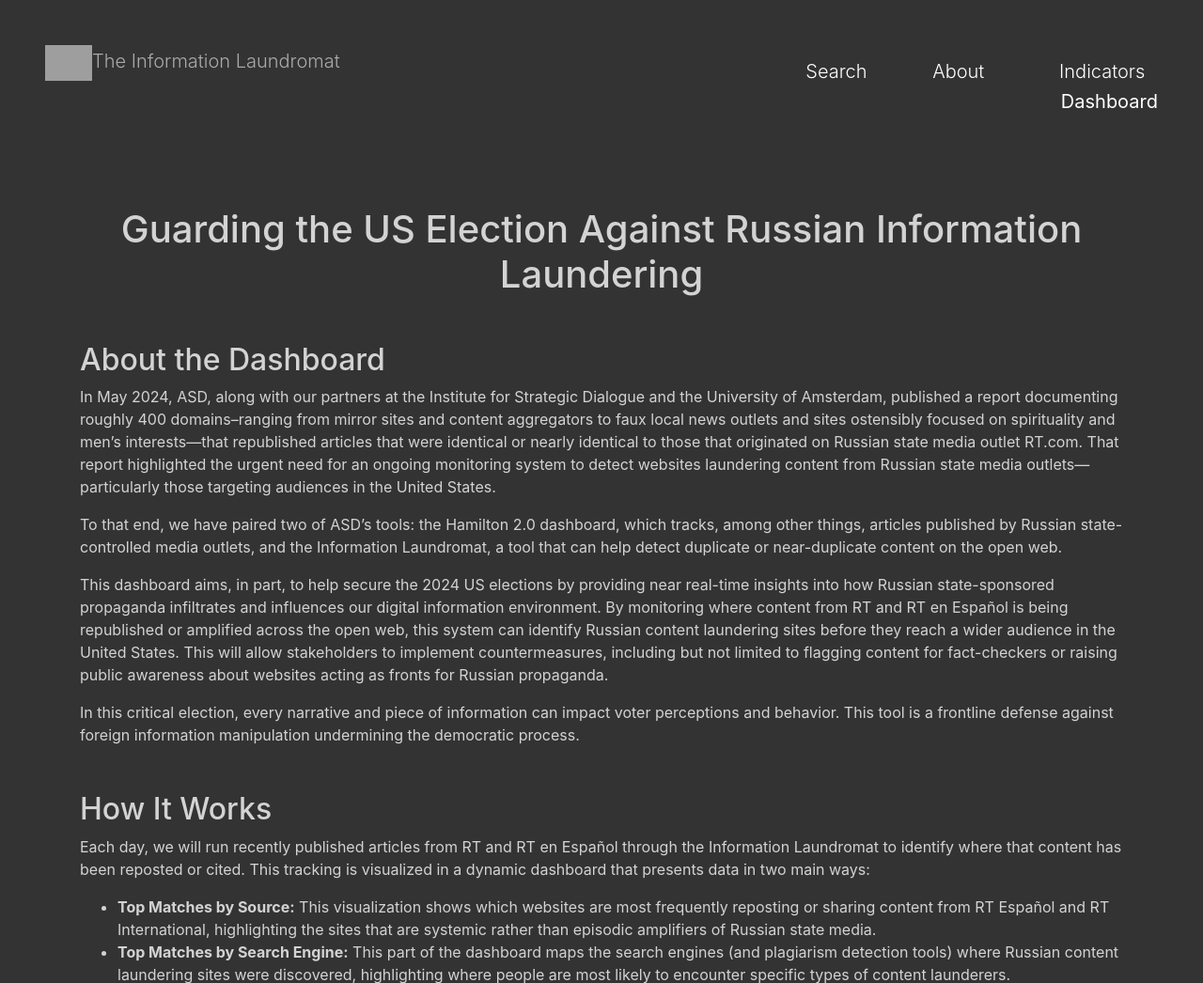
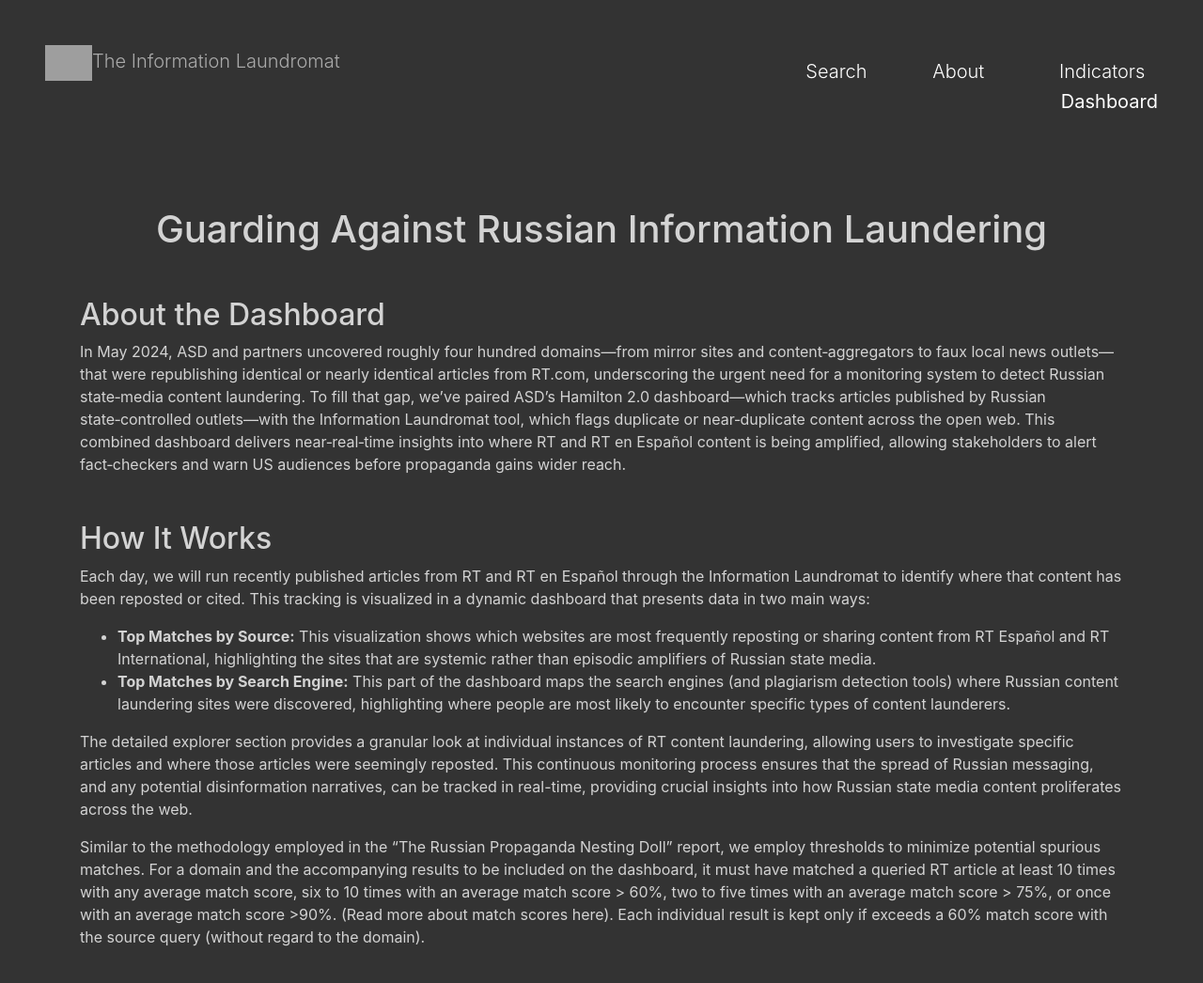
Before and after one commit to ASD-at-GMF/disinfo-laundromat, a Flask app: page /dashboard in a window 1280 px wide. Shown: the top 1046 px of the page at 94% size. Run offline with Flask 3, Linux system fonts and the light colour scheme; parts of the project's set-up code (start-up, migrations or seed data) failed here and were passed over; some libraries are stand-ins or nearby versions; grey boxes are pictures that could not be loaded.

Commit message:
Adding dashboard language

```diff
--- a/templates/dashboard.html
+++ b/templates/dashboard.html
@@ -58,32 +58,12 @@
     <div class="container mt-1">
         <div class="row about-page">
             <div class="col">
-                <h1 class="text-center">Guarding the US Election Against Russian Information Laundering</h1>
+                <h1 class="text-center">Guarding Against Russian Information Laundering</h1>
 
                 <section id="about-dashboard" class="my-5">
                     <h2>About the Dashboard</h2>
                     <p>
-                      In May 2024, ASD, along with our partners at the Institute for Strategic Dialogue and the University of Amsterdam,
-                      published a report documenting roughly 400 domains–ranging from mirror sites and content aggregators to faux local news outlets
-                      and sites ostensibly focused on spirituality and men’s interests—that republished articles that were identical or nearly identical
-                      to those that originated on Russian state media outlet RT.com. That report highlighted the urgent need for an ongoing monitoring
-                      system to detect websites laundering content from Russian state media outlets—particularly those targeting audiences in the United States.
-                    </p>
-                    <p>
-                      To that end, we have paired two of ASD’s tools: the Hamilton 2.0 dashboard, which tracks, among other things, articles published
-                      by Russian state-controlled media outlets, and the Information Laundromat, a tool that can help detect duplicate or near-duplicate
-                      content on the open web.
-                    </p>
-                    <p>
-                      This dashboard aims, in part, to help secure the 2024 US elections by providing near real-time insights into how Russian state-sponsored
-                      propaganda infiltrates and influences our digital information environment. By monitoring where content from RT and RT en Español is being
-                      republished or amplified across the open web, this system can identify Russian content laundering sites before they reach a wider audience
-                      in the United States. This will allow stakeholders to implement countermeasures, including but not limited to flagging content for fact-checkers
-                      or raising public awareness about websites acting as fronts for Russian propaganda.
-                    </p>
-                    <p>
-                      In this critical election, every narrative and piece of information can impact voter perceptions and behavior. This tool is a frontline
-                      defense against foreign information manipulation undermining the democratic process.
+                        In May 2024, ASD and partners uncovered roughly four hundred domains—from mirror sites and content‑aggregators to faux local news outlets—that were republishing identical or nearly identical articles from RT.com, underscoring the urgent need for a monitoring system to detect Russian state‑media content laundering. To fill that gap, we’ve paired ASD’s Hamilton 2.0 dashboard—which tracks articles published by Russian state‑controlled outlets—with the Information Laundromat tool, which flags duplicate or near‑duplicate content across the open web. This combined dashboard delivers near‑real‑time insights into where RT and RT en Español content is being amplified, allowing stakeholders to alert fact‑checkers and warn US audiences before propaganda gains wider reach.
                     </p>
                   </section>
 
```
